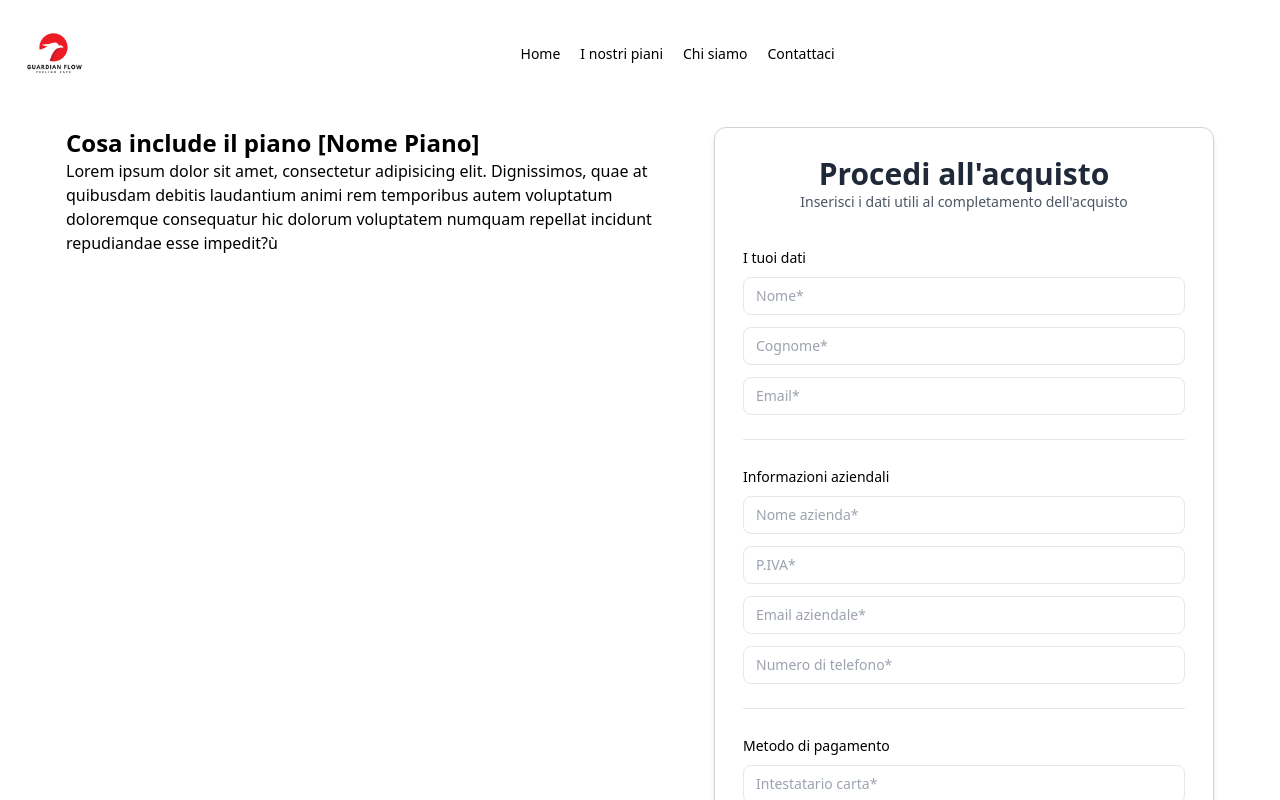
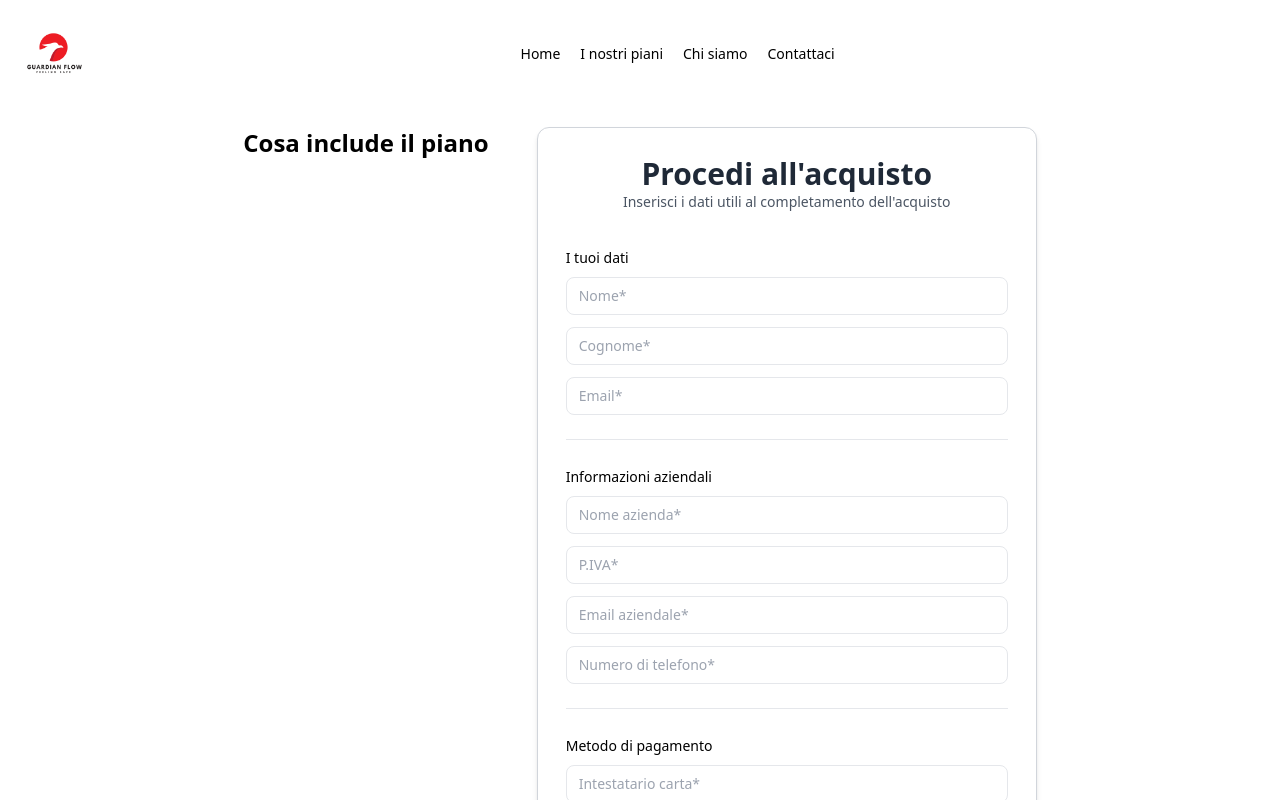
Before and after one commit to mattyx97/guardianflow, a Nuxt app in the folder guardian-flow/: page /checkout in a window 1280 px wide. Shown: the top 800 px of the page. Built offline with nearby package versions, Linux system fonts and the light colour scheme.

Commit message:
Refactor checkout.vue component

```diff
--- a/guardian-flow/pages/checkout.vue
+++ b/guardian-flow/pages/checkout.vue
@@ -1,13 +1,17 @@
-<script setup lang="ts"></script>
+<script setup lang="ts">
+const props  = defineProps<{
+  title?: string;
+  description?: string;
+  priceMese?: number;
+  priceAnno?: number;
+}>();
+</script>
 <template>
   <div class="flex flex-col items-center justify-center gap-12 m-5 lg:flex-row lg:items-start">
     <div class="flex flex-col max-w-[600px]">
-      <h1 class="text-2xl font-bold">Cosa include il piano [Nome Piano]</h1>
+      <h1 class="text-2xl font-bold">Cosa include il piano {{$props.title}}</h1>
       <h1>
-        Lorem ipsum dolor sit amet, consectetur adipisicing elit. Dignissimos,
-        quae at quibusdam debitis laudantium animi rem temporibus autem
-        voluptatum doloremque consequatur hic dolorum voluptatem numquam
-        repellat incidunt repudiandae esse impedit?ù
+        {{$props.description}}
       </h1>
     </div>
     <CardPayment />
```
